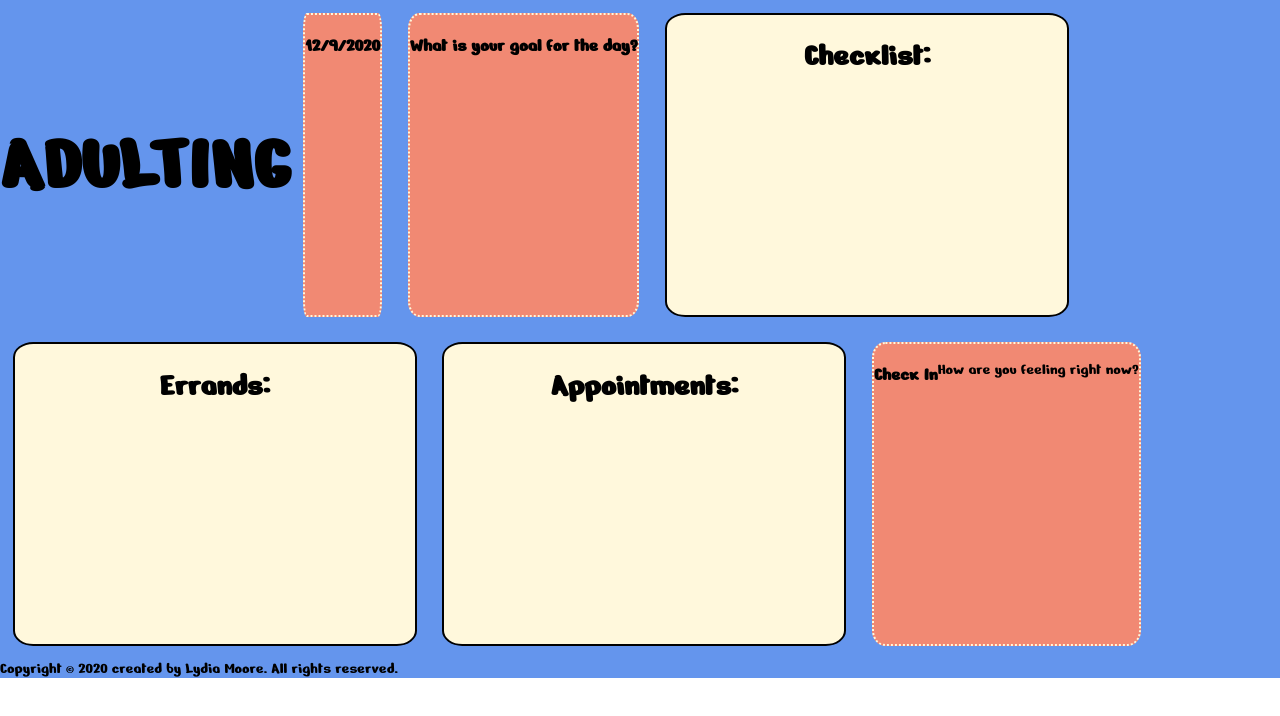
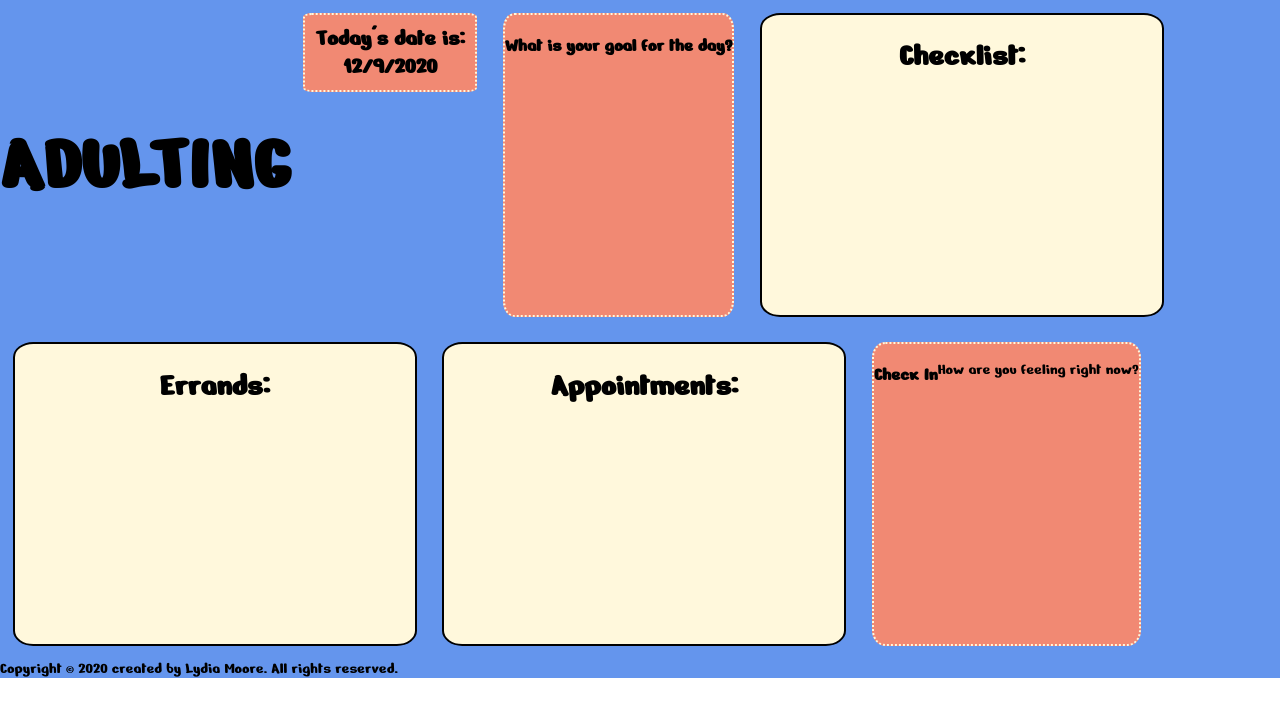
Before and after one commit to lydiamoore35/project_4_frontend, a React (Create React App) app: page / in a window 1280 px wide. Shown: the top 716 px of the page. Built offline with nearby package versions, Linux system fonts and the light colour scheme; no server answers.

Commit message:
more css to date

```diff
--- a/src/App.css
+++ b/src/App.css
@@ -11,11 +11,15 @@
   flex-direction: row;
   flex-wrap: wrap;
   justify-content: center;
+  align-content: center;
   background-color: #f18973;
   border: 10px cornsilk dotted;
   border-width: 2px;
   border-radius: 5%;
   margin: 1%;
+  font-size: 20px;
+  width: 170px;
+  height: 75px;
 }
 .goal {
   display: flex;
--- a/src/components/Time.js
+++ b/src/components/Time.js
@@ -4,7 +4,7 @@ function Time(props) {
   const date = new Date().toLocaleDateString();
   return (
     <div className="time">
-      <h3>{date}</h3>
+      <h3>Today's date is: {date}</h3>
     </div>
   )
 }
```
Also changed, not shown: 1 other file (tests, documents, lock files or other folders).
